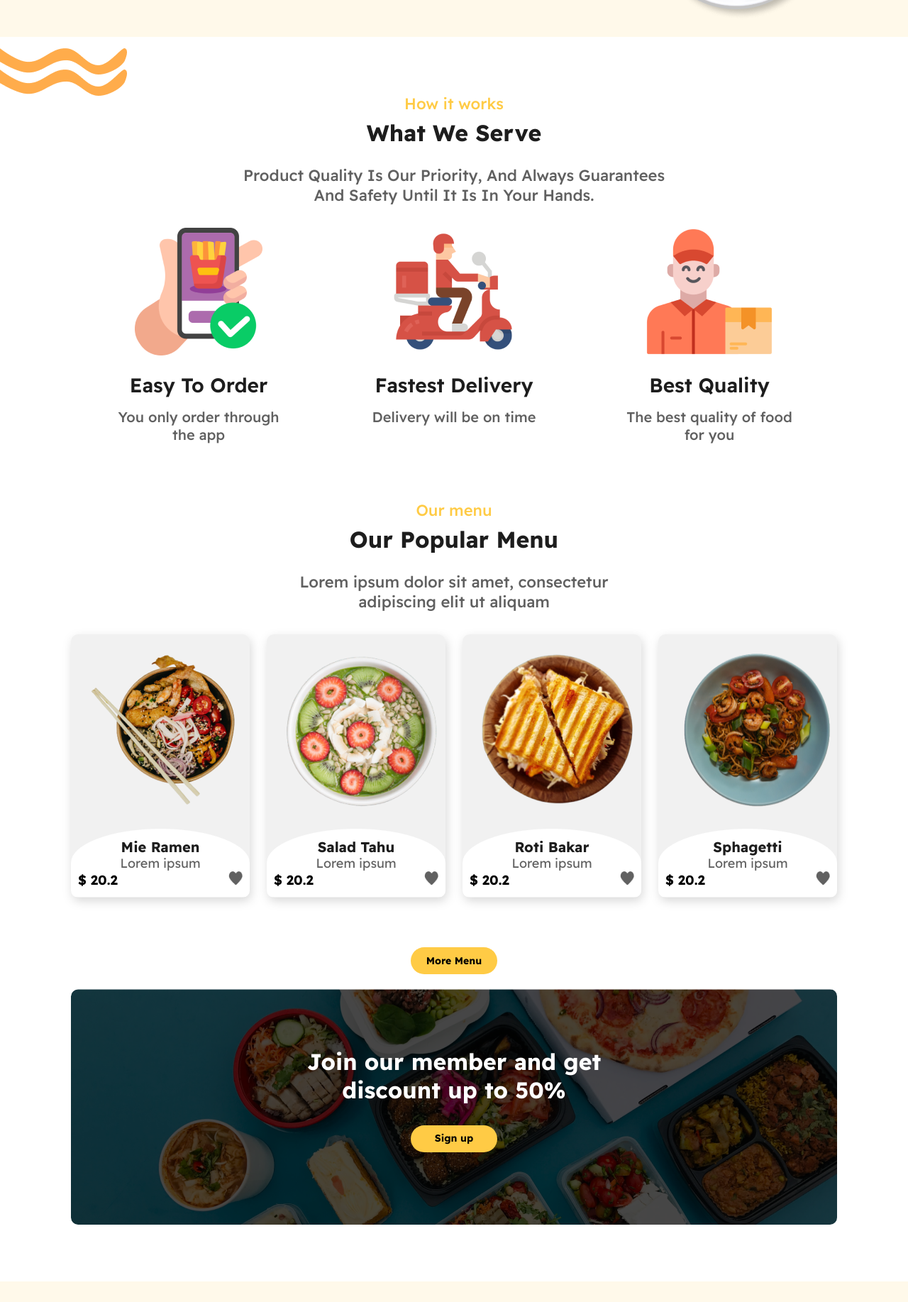
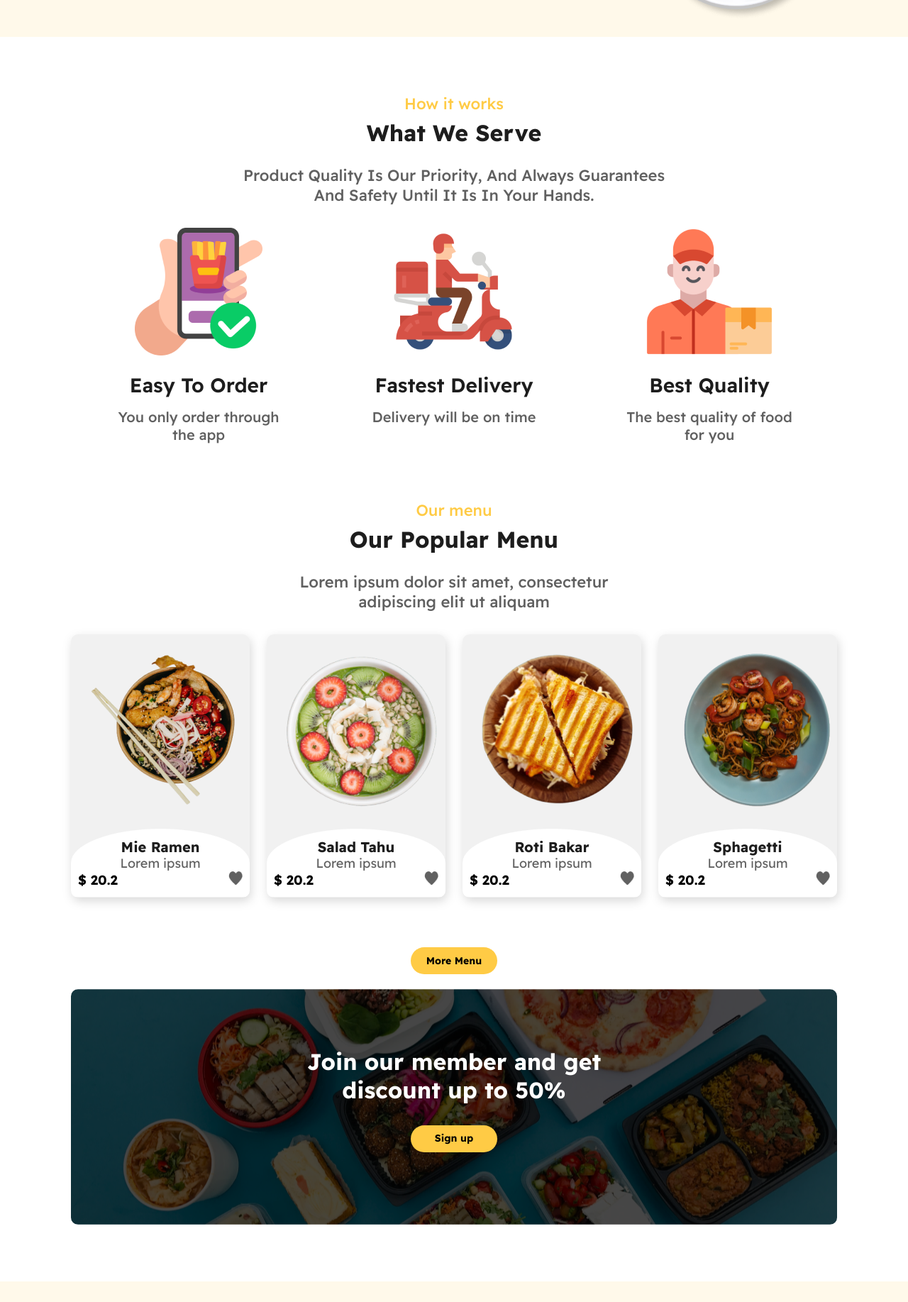
Before and after one commit to mikasampaio/LETS-FOOD, a plain HTML site: page index.html in a window 1280 px wide. Shown: the part 665-2500 px from the top of the page at 71% size. Drawn offline with Linux system fonts and the light colour scheme; a script that the page names is missing.

Commit message:
Ajustes nas imagens

```diff
--- a/styles.css
+++ b/styles.css
@@ -127,14 +127,7 @@ span {
 
 .linha,
 .linha-1 {
-    position: absolute;
-    left: 0;
-    bottom: 0;
-    width: 179px;
-}
-
-.linha-1 {
-    bottom: 30px;
+    display: none;
 }
 
 /* Fim da primeira seção */
@@ -206,6 +199,7 @@ span {
 /* Início dos cards */
 .container-cards {
     display: flex;
+    justify-content: center;
 }
 
 .cards {
@@ -275,8 +269,10 @@ span {
 
 .image {
     background-image: url(./assets/unsplash_2lWGQ02DGL8.png);
+    background-repeat: no-repeat;
     height: 332px;
     border-radius: 10px;
+    background-position: center;
     display: flex;
     flex-direction: column;
     justify-content: center;
@@ -406,6 +402,13 @@ h6 {
         width: 80%;
     }
 
+    .linha,
+    .linha-1 {
+        display: block;
+        position: absolute;
+        left: 0;
+    }
+
     .linha {
         bottom: 60%;
     }
```
